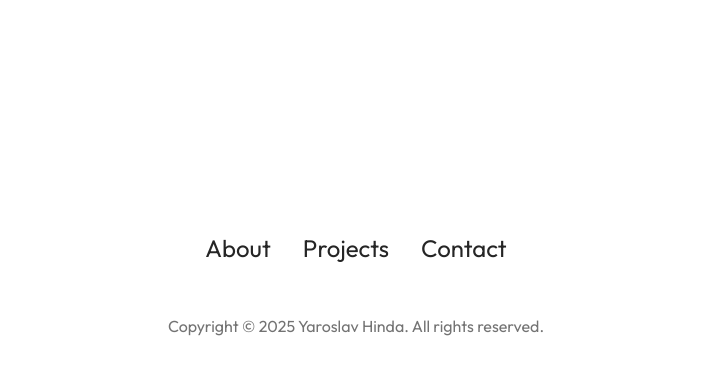
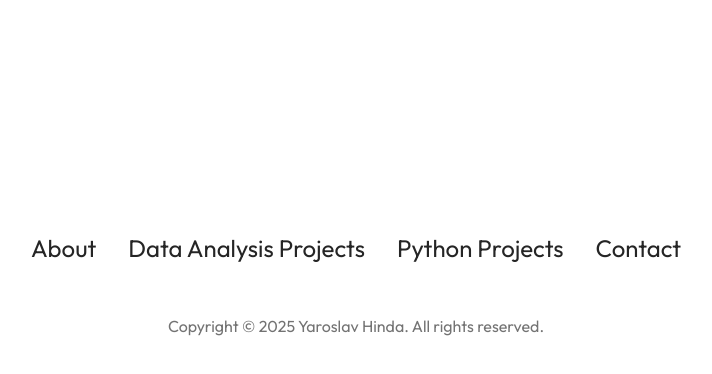
Before and after one commit to Yaroslav1405/Yaroslav1405.github.io, a plain HTML site: page index.html in a window 1280 px wide. Shown: the part 3580-3954 px from the top of the page, without its empty margins (284-996 px from the left). Drawn offline with Linux system fonts and the light colour scheme.

Commit message:
Update index.html

```diff
--- a/index.html
+++ b/index.html
@@ -202,7 +202,8 @@
           <div class="nav-links-container">
             <ul class="nav-links">
               <li><a href="#about">About</a></li>
-              <li><a href="#projects">Projects</a></li>
+              <li><a href="#da_projects">Data Analysis Projects</a></li>
+              <li><a href="#python_projects">Python Projects</a></li>
               <li><a href="#contact">Contact</a></li>
           </ul>
           </div>
```
